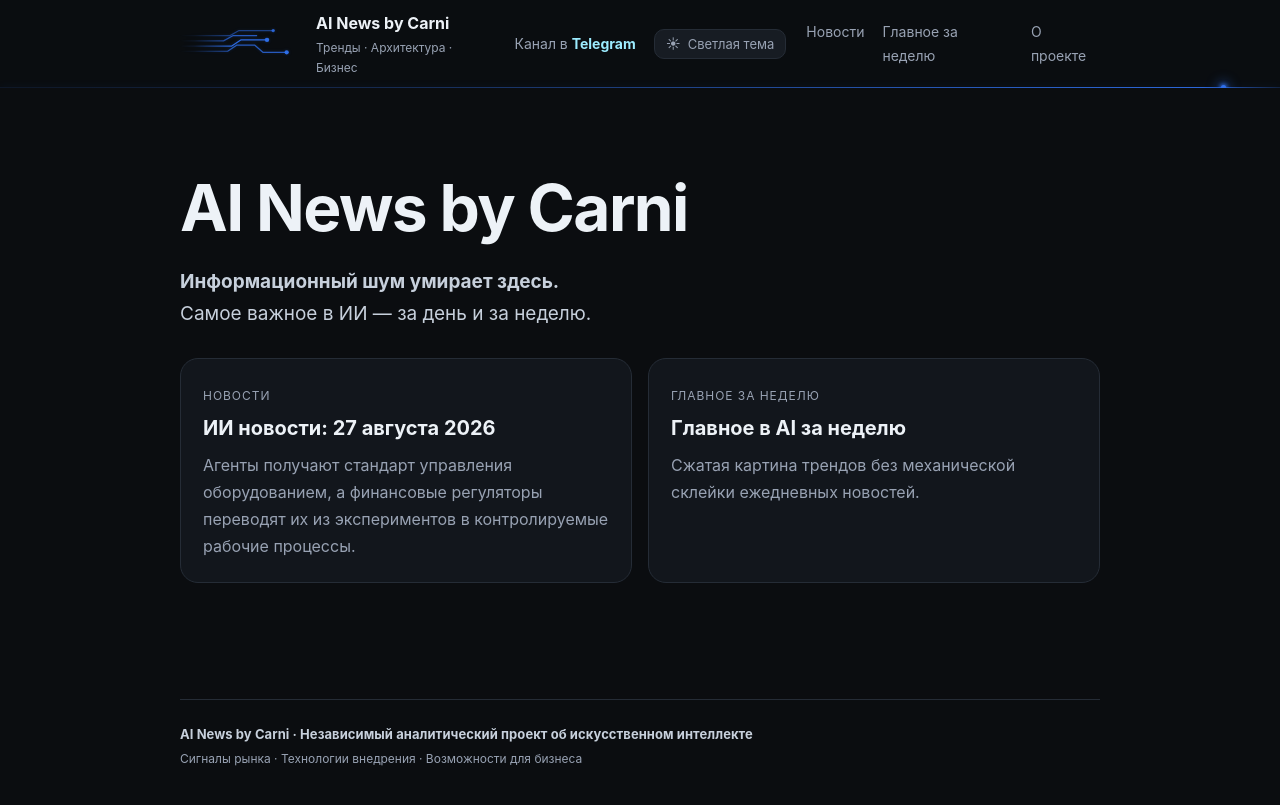
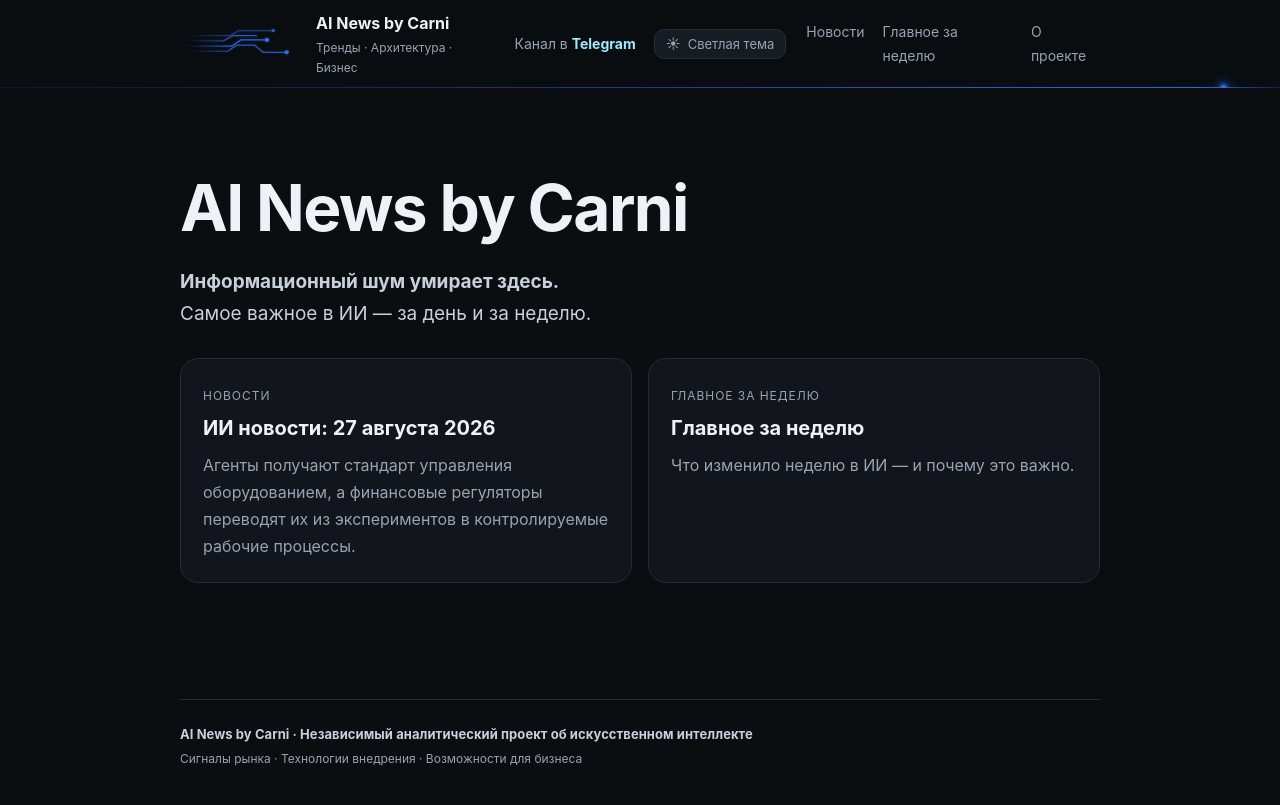
Before and after one commit to DmitryCarni/ai-news-by-carni, a Jekyll site: the page built from index.md, in a window 1280 px wide. Shown: the top 805 px of the page. Built offline with Jekyll 4.4.1, drawn with Linux system fonts in a browser that asks for light colours.

Commit message:
Refine weekly homepage card copy

```diff
--- a/index.md
+++ b/index.md
@@ -36,8 +36,8 @@ title: Главная
 {% else %}
 <a class="card" href="{{ '/weekly/' | relative_url }}">
   <span class="kicker">Главное за неделю</span>
-  <strong>Главное в AI за неделю</strong>
-  <p>Сжатая картина трендов без механической склейки ежедневных новостей.</p>
+  <strong>Главное за неделю</strong>
+  <p>Что изменило неделю в ИИ — и почему это важно.</p>
 </a>
 {% endif %}
 </div>
```
